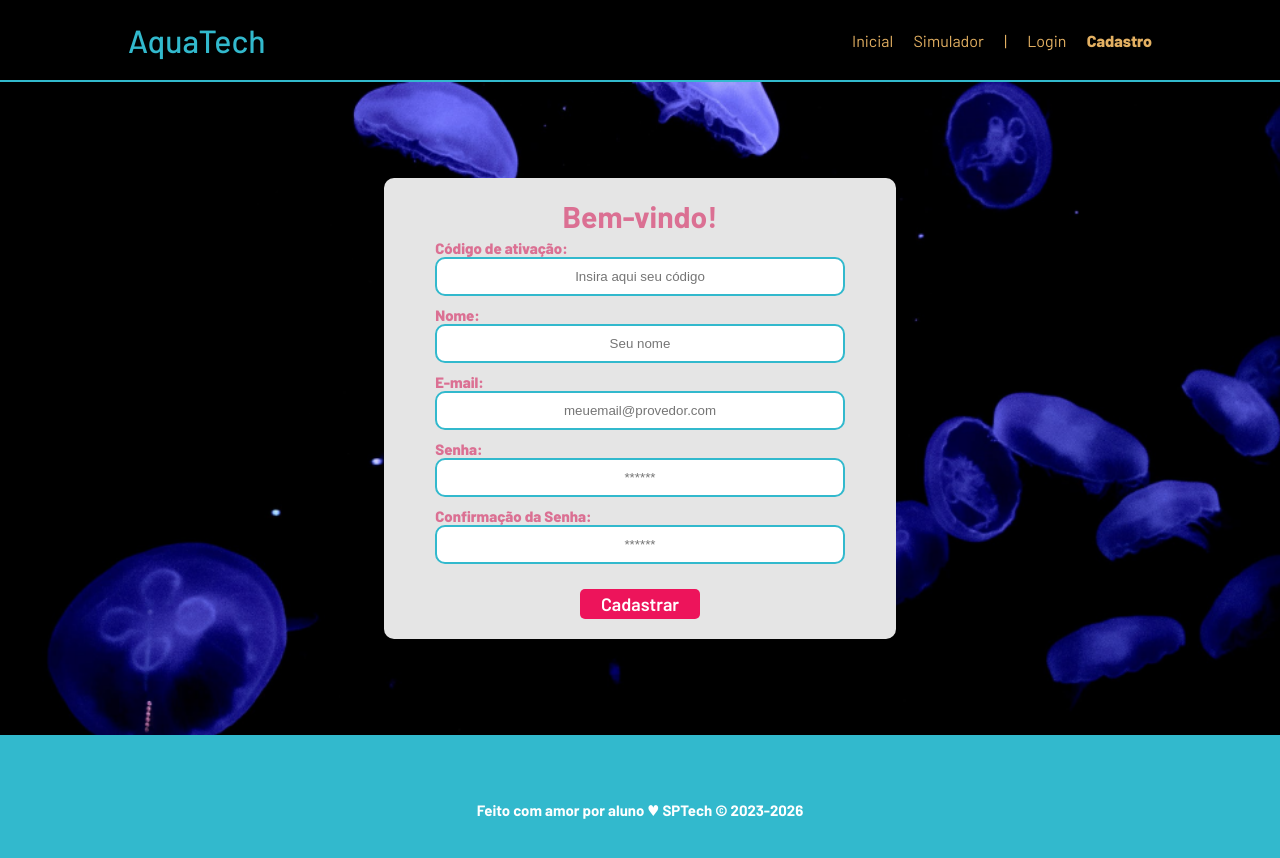
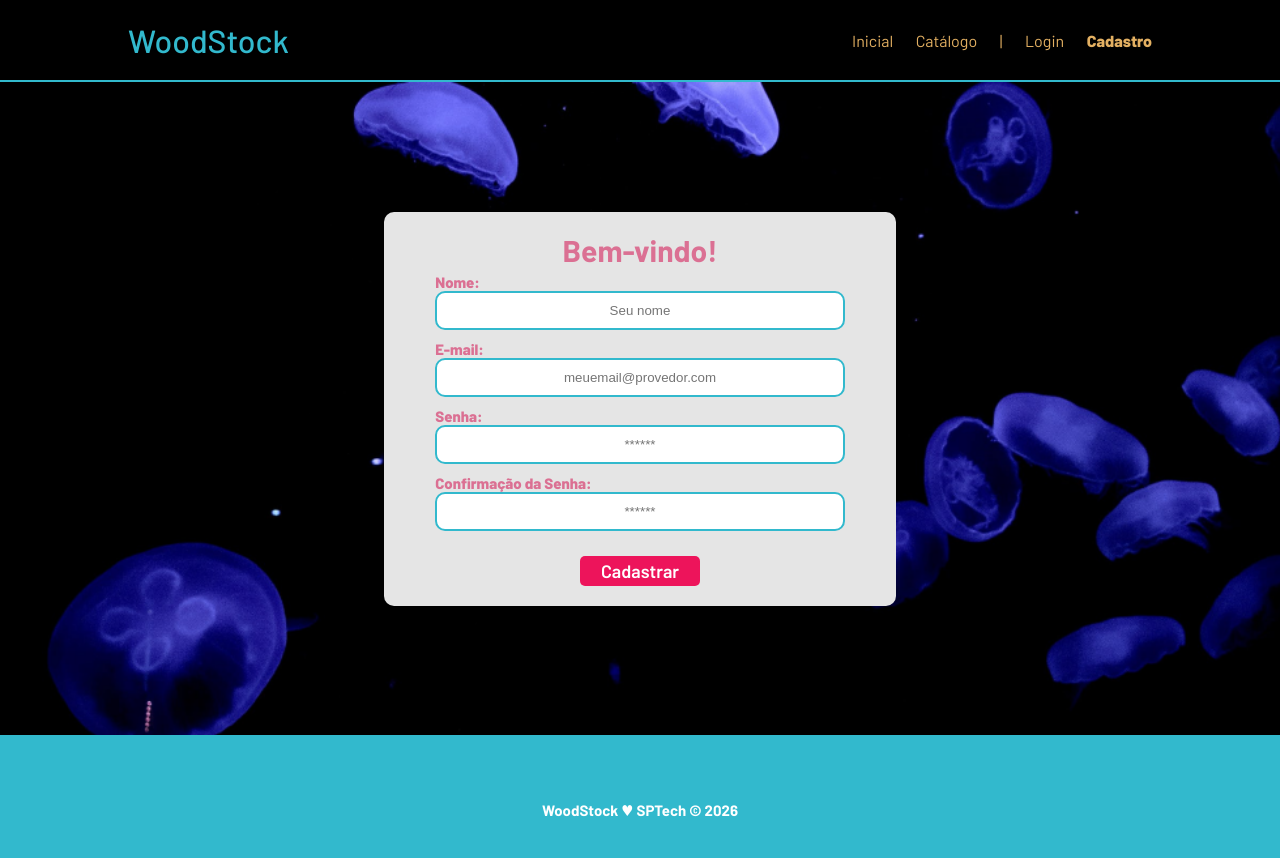
Before and after one commit to Grupo1-MQ-2/Atividade-PI, a website: page public/cadastro.html in a window 1280 px wide. Drawn offline with Linux system fonts and the light colour scheme; no server answers.

Commit message:
Fix: modifica a tela de cadastro para o tema

```diff
--- a/public/cadastro.html
+++ b/public/cadastro.html
@@ -6,7 +6,7 @@
   <meta http-equiv="X-UA-Compatible" content="IE=edge" />
   <meta name="viewport" content="width=device-width, initial-scale=1.0" />
 
-  <title>AquaTech | Cadastro</title>
+  <title>WoodStock | Cadastro</title>
 
   <script src="./js/sessao.js"></script>
 
@@ -19,13 +19,13 @@
   <!--header inicio-->
   <div class="header">
     <div class="container">
-      <h1 class="titulo">AquaTech</h1>
+      <h1 class="titulo">WoodStock</h1>
       <ul class="navbar">
         <li>
           <a href="index.html">Inicial</a>
         </li>
         <li>
-          <a href="simulador.html">Simulador</a>
+          <a href="catalogo.html">Catálogo</a>
         </li>
         <li>|</li>
         <li>
@@ -53,10 +53,6 @@
                          Para inserir mais um campo, copie uma das inputs abaixo.
                          Assim que inserir vá para o script abaixo.
                      -->
-          <div class="campo">
-            <span>Código de ativação:</span>
-            <input id="codigo_input" type="text" placeholder="Insira aqui seu código" />
-          </div>
           <div class="campo">
             <span>Nome:</span>
             <input id="nome_input" type="text" placeholder="Seu nome" />
@@ -87,7 +83,7 @@
   <!--footer inicio-->
   <div class="footer">
     <div class="container">
-      <h4>Feito com amor por aluno &hearts; SPTech &copy; 2023-2026</h4>
+      <h4>WoodStock &hearts; SPTech &copy; 2026</h4>
     </div>
   </div>
   <!--footer fim-->
```
